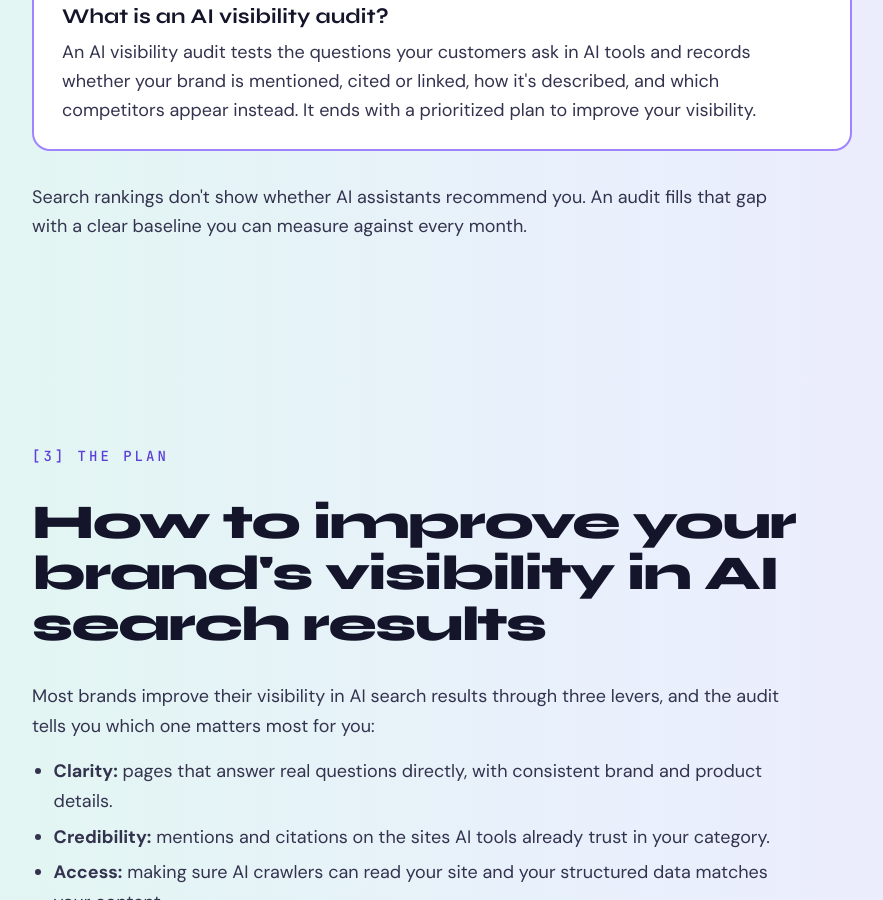
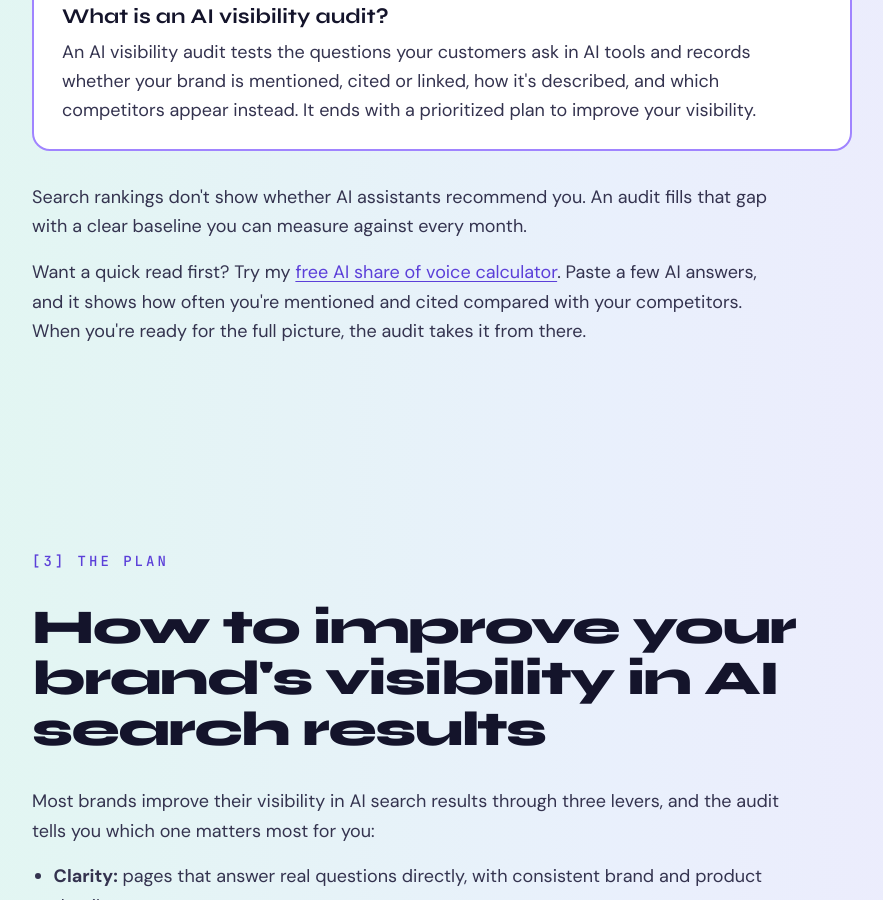
Before and after one commit to JBreezeA/jenalston-site, a Jekyll site: the page built from ai-visibility-audit.html, in a window 1280 px wide and 900 px high, scrolled down 1147 px. Shown: the whole window, without its empty margins (32-915 px from the left). Built offline with Jekyll 4.4.1, drawn with Linux system fonts in a browser that asks for light colours; some of the changed text lies outside the part shown.

Commit message:
Update ai-visibility-audit.html

```diff
--- a/ai-visibility-audit.html
+++ b/ai-visibility-audit.html
@@ -63,7 +63,7 @@ social_image_alt: "AI visibility tracker dashboard from an enterprise GEO progra
 <div class="wrap">
 <div class="lab">[2] The basics</div>
 <h2>What is an AI visibility audit?</h2>
-<div class="echo"><p class="el">Quick answer</p><p class="eq">What is an AI visibility audit?</p><p>An AI visibility audit tests the questions your customers ask in AI tools and records whether your brand is mentioned, cited or linked, how it's described, and which competitors appear instead. It ends with a prioritized plan to improve your visibility.</p></div><div class="prose"><p>Search rankings don't show whether AI assistants recommend you. An audit fills that gap with a clear baseline you can measure against every month.</p></div>
+<div class="echo"><p class="el">Quick answer</p><p class="eq">What is an AI visibility audit?</p><p>An AI visibility audit tests the questions your customers ask in AI tools and records whether your brand is mentioned, cited or linked, how it's described, and which competitors appear instead. It ends with a prioritized plan to improve your visibility.</p></div><div class="prose"><p>Search rankings don't show whether AI assistants recommend you. An audit fills that gap with a clear baseline you can measure against every month.</p><p>Want a quick read first? Try my <a href="/ai-share-of-voice-calculator">free AI share of voice calculator</a>. Paste a few AI answers, and it shows how often you're mentioned and cited compared with your competitors. When you're ready for the full picture, the audit takes it from there.</p></div>
 </div>
 </section>
 <section class="sec sand">
@@ -105,7 +105,7 @@ social_image_alt: "AI visibility tracker dashboard from an enterprise GEO progra
 <div class="wrap">
 <div class="lab">Keep exploring</div>
 <h2>Related services and guides</h2>
-<nav class="related" aria-label="Related pages"><a href="/geo-aeo-services"><b>GEO & AEO services</b><span>AI search optimization to get your brand mentioned and cited in AI answers.</span></a><a href="/small-business-seo"><b>Small business SEO & GEO</b><span>Plain-English SEO and AI search help for owners and startups.</span></a><a href="/seo-services"><b>SEO services</b><span>Technical, content and on-page SEO, digital PR and SEO-first websites.</span></a><a href="/blog/how-to-measure-ai-share-of-voice/"><b>Guide: How to measure AI share of voice</b><span>The method behind every AI visibility report.</span></a></nav>
+<nav class="related" aria-label="Related pages"><a href="/geo-aeo-services"><b>GEO & AEO services</b><span>AI search optimization to get your brand mentioned and cited in AI answers.</span></a><a href="/small-business-seo"><b>Small business SEO & GEO</b><span>Plain-English SEO and AI search help for owners and startups.</span></a><a href="/seo-services"><b>SEO services</b><span>Technical, content and on-page SEO, digital PR and SEO-first websites.</span></a><a href="/blog/how-to-measure-ai-share-of-voice/"><b>Guide: How to measure AI share of voice</b><span>The method behind every AI visibility report.</span></a><a href="/ai-share-of-voice-calculator"><b>Free AI share of voice calculator</b><span>Paste AI answers and see your mention and citation share by platform.</span></a></nav>
 </div>
 </section>
 <section class="cta fbn">
```
